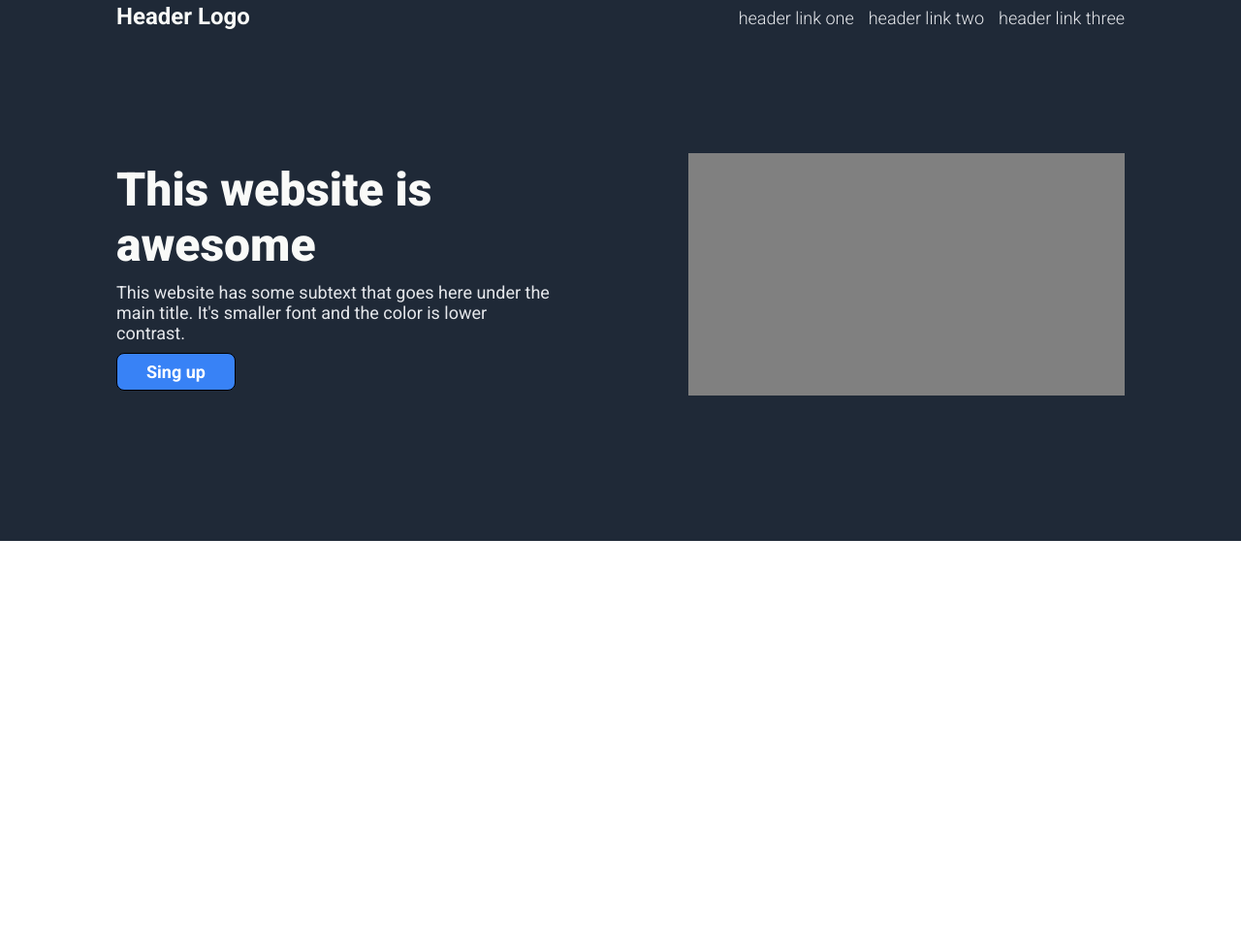
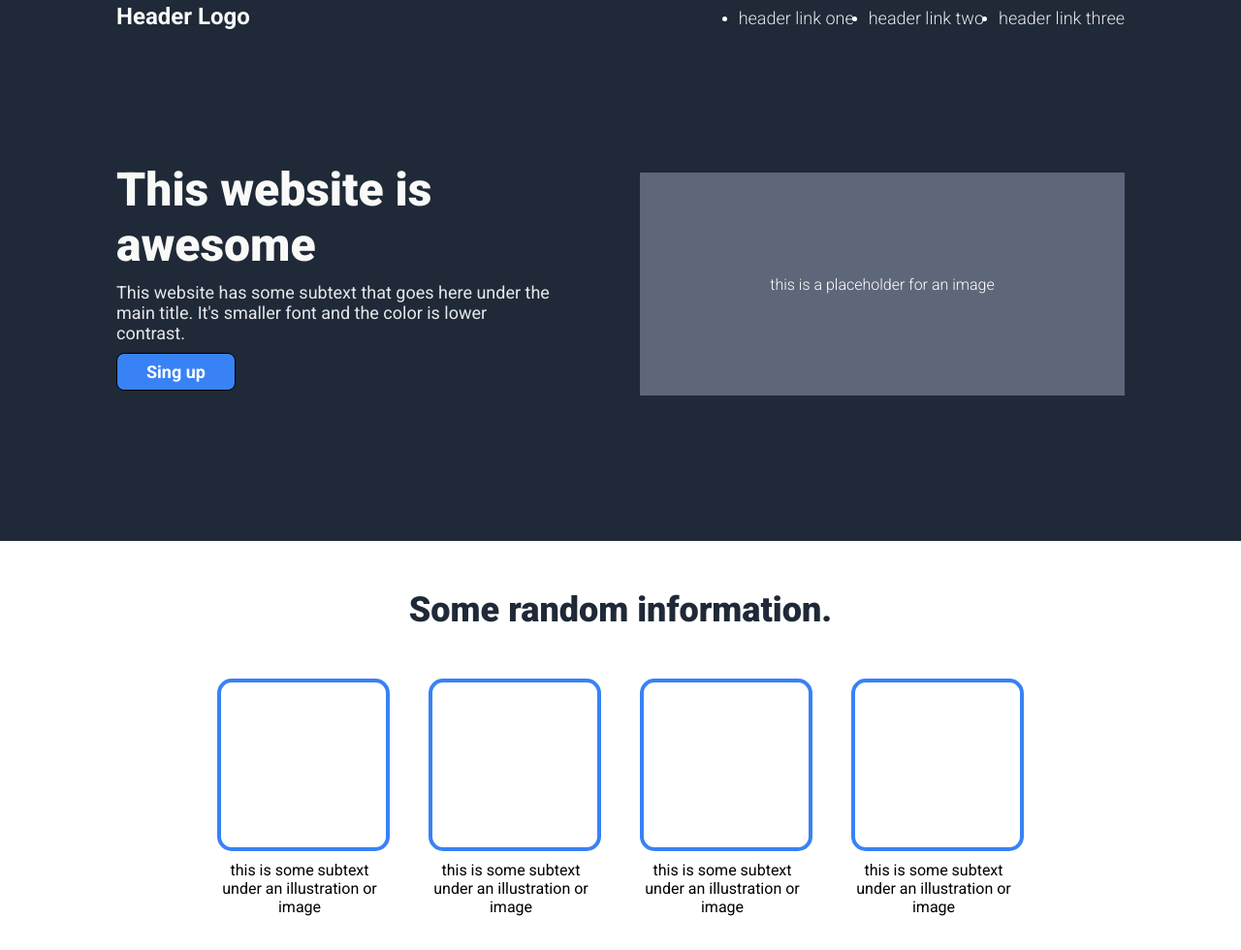
Before and after one commit to guakamole54/css-flexbox-webpage, a plain HTML site: page index.html in a window 1280 px wide. Shown: the part 12-992 px from the top of the page at 97% size. Before the commit the page ends 800 px from the top, so only its background shows below. Drawn offline with Linux system fonts and the light colour scheme.

Commit message:
Add random information and quote section
I added some random information with placeholders
section. Plus a quote from Thor. This quote is
handled completely without flex box som unsure if
it's right but looks like the assignment.

```diff
--- a/index.html
+++ b/index.html
@@ -34,12 +34,41 @@
                 <li><a href="#">header link two</a></li>
                 <li><a href="#">header link three</a></li>
             </ul>
-            <div class="img-placeholder"></div>
+            <div class="img-placeholder">this is a placeholder for an image</div>
         </div>
     </div>
 
-    <div class="content2"></div>
-    <div class="content3"></div>
+    <div class="content2">
+        <h1 class="random-header">Some random information.</h1>
+        <div class="cards">
+            <div class="card">
+                <div class="box"></div>
+                <div class="box-text">this is some subtext under an illustration or image</div>
+            </div>
+            <div class="card">
+                <div class="box"></div>
+                <div class="box-text">this is some subtext under an illustration or image</div>
+            </div>
+            <div class="card">
+                <div class="box"></div>
+                <div class="box-text">this is some subtext under an illustration or image</div>
+            </div>
+            <div class="card">
+                <div class="box"></div>
+                <div class="box-text">this is some subtext under an illustration or image</div>
+            </div>
+        </div>
+    </div>
+    <div class="content3">
+        <blockquote>
+            <p>This is an inspiring quote, or testimonial from a customer. Maybe it's just filling up space, or maybe
+                people
+                will actually read it.
+                Who knows? All I know is that it looks nice.
+            </p>
+        </blockquote>
+        <p class="thor-quote">—Thor, <cite>God of Thunder</cite></p>
+    </div>
     <div class="footer"></div>
 
 </body>
--- a/style.css
+++ b/style.css
@@ -2,8 +2,12 @@
     font-family: "Roboto", 'Open Sans', 'Helvetica Neue', sans-serif;
     margin: 0;
     padding: 0;
-    overflow: hidden;
 
+}
+
+body {
+    display: flex;
+    flex-direction: column;
 }
 
 .top-part {
@@ -43,19 +47,18 @@
 }
 
 .img-placeholder {
-    background-color: grey;
-    width: 450px;
-    height: 250px;
+    display: flex;
+    justify-content: center;
+    align-items: center;
+    background-color: rgb(94, 102, 121);
+    width: 500px;
+    height: 230px;
 }
 
 .navbar-links {
     display: flex;
     justify-content: flex-end;
     gap: 15px;
-}
-
-.content2 {
-    background-color: white;
 }
 
 .hero-header {
@@ -89,3 +92,58 @@ button {
 button:hover {
     cursor: pointer;
 }
+
+.random-header {
+    text-align: center;
+    font-size: 36px;
+    color: #1f2937;
+    font-weight: 900;
+    margin-top: 50px;
+    margin-bottom: 30px;
+}
+
+.cards {
+    display: flex;
+    justify-content: center;
+    padding: 20px;
+    gap: 40px;
+}
+
+.box {
+    border: 4px solid #3882f6;
+    width: 170px;
+    height: 170px;
+    border-radius: 15px;
+
+}
+
+.card {
+    display: flex;
+    flex-direction: column;
+    gap: 10px;
+
+}
+
+.content2 {
+    height: 500px;
+}
+
+.box-text {
+text-align: center;
+width: 170px;
+}
+
+.content3 {
+    background-color: #e5e7eb;
+    font-size: 36px;
+    font-style: italic;
+    font-weight: lighter;
+    color: #1f2937;
+    padding: 100px 570px;
+}
+
+.thor-quote {
+    font-size: 20px;
+    text-align: right;
+    font-weight: 900;
+}
```
